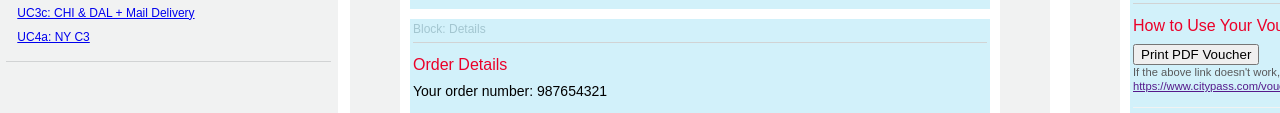
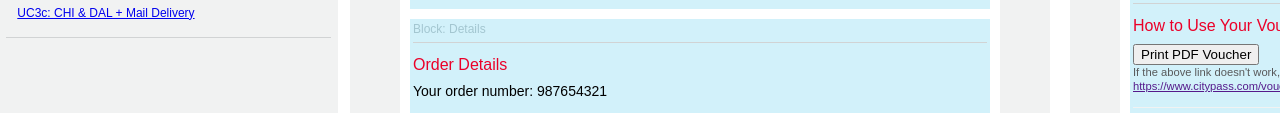
Before and after one commit to turph/CP_PostPurchaseCommunication, a plain HTML site: page index.html in a window 1280 px wide. Shown: the part 318-431 px from the top of the page. Drawn offline with nearby package versions, Linux system fonts and the light colour scheme; files whose address does not match are found by name.

Commit message:
Hiding C3 in the nav

```diff
--- a/index.html
+++ b/index.html
@@ -39,7 +39,7 @@
 					<li><a href="#" id="nav_uc3a">UC3a: CHI & DAL + Email Delivery (PDF Voucher)</a></li>
 					<li><a href="#" id="nav_uc3b">UC3b: CHI & DAL + Email Delivery (Mobile Voucher)</a></li>
 					<li><a href="#" id="nav_uc3c">UC3c: CHI & DAL + Mail Delivery</a></li>
-					<li><a href="#" id="nav_uc4a">UC4a: NY C3</a></li>
+					<!--<li><a href="#" id="nav_uc4a">UC4a: NY C3</a></li>-->
 				</ul>
 			</div>
 		</div>
--- a/js/navigation.js
+++ b/js/navigation.js
@@ -225,6 +225,8 @@ $(document).ready(function(){
 		// Voucher Email - NONE
 		// Voucher - NONE
 	});
+	/*
+	Hiding C3 for now
 	$("#nav_uc4a").click(function() {
 		$("#uc4a").show("slow");
 		$("#uc1a, #uc1b, #uc2a, #uc2b, #uc2c, #uc2d, #uc3a, #uc3b, #uc3c").hide("slow");
@@ -249,5 +251,6 @@ $(document).ready(function(){
 		$("#uc4a #voucherEmail #legal").load('includes/legal/legal.html #confirmation');
 		$("#uc4a #voucherEmail #footer").load('includes/footer/footer.html');
 	});
+	*/
 
 });
```
